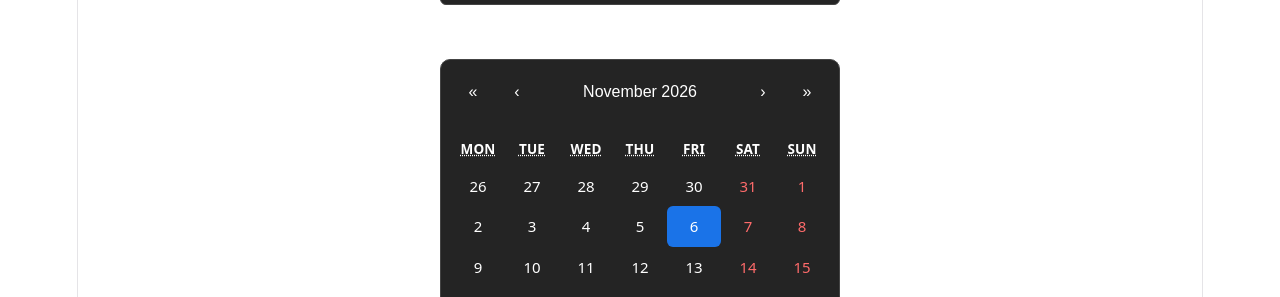
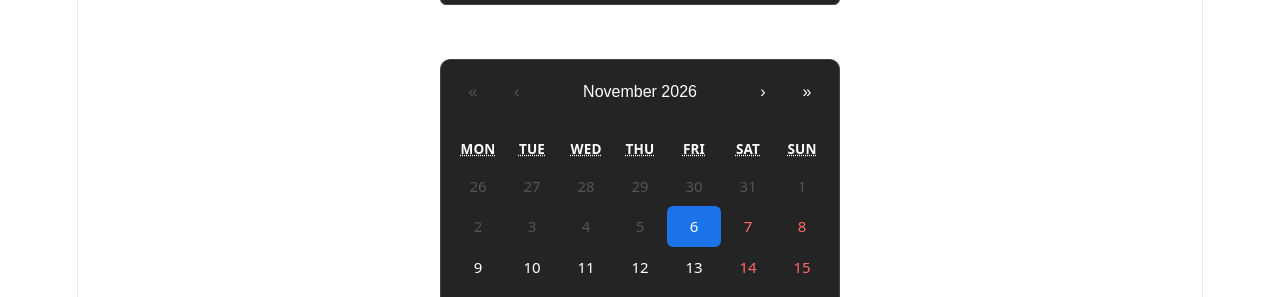
Before and after one commit to MartinBastias/banco-de-sangre, a React app in the folder frontend/: page / in a window 1280 px wide. Shown: the part 178-475 px from the top of the page. Built offline with nearby package versions, Linux system fonts and the light colour scheme; the HTML template or start-up script is replaced by a standard one.

Commit message:
refactor(ui): extrae logica a hook, bloquea fechas pasadas y formatea fechas a DD/MM/YYYY

```diff
--- a/frontend/src/components/CalendarioCitas.css
+++ b/frontend/src/components/CalendarioCitas.css
@@ -58,6 +58,20 @@
   color: white;
 }
 
+/* Botones de navegación deshabilitados (flechas) */
+.react-calendar__navigation button:disabled {
+  background-color: transparent !important;
+  color: #555 !important;
+  cursor: not-allowed;
+}
+
+/* Días deshabilitados (fechas pasadas) */
+.react-calendar__tile:disabled {
+  background-color: transparent !important;
+  color: #555 !important;
+  cursor: not-allowed;
+}
+
 /* --- Estilos para el Modal de Confirmación --- */
 .modal-overlay {
   position: fixed;
--- a/frontend/src/components/CalendarioCitas.jsx
+++ b/frontend/src/components/CalendarioCitas.jsx
@@ -1,6 +1,7 @@
-import React, { useState } from 'react';
+import React from 'react';
 import Calendar from 'react-calendar';
-import toast, { Toaster } from 'react-hot-toast';
+import { Toaster } from 'react-hot-toast';
+import { useCalendarioCitas } from './useCalendarioCitas';
 import 'react-calendar/dist/Calendar.css';
 import './CalendarioCitas.css';
 
@@ -12,57 +13,23 @@ import './CalendarioCitas.css';
  * @returns {JSX.Element} Interfaz de selección y visualización de disponibilidad.
  */
 function CalendarioCitas() {
-  const [fechaSeleccionada, setFechaSeleccionada] = useState(new Date());
-  const [sede, setSede] = useState('');
-  const [horaSeleccionada, setHoraSeleccionada] = useState('');
-  const [mostrarModal, setMostrarModal] = useState(false);
-
-  const [accionActual, setAccionActual] = useState('crear');
-  const [citaActiva, setCitaActiva] = useState(null);
-
-  const horariosDisponibles = ['09:00', '10:00', '11:30', '14:00', '15:30'];
-
-  /**
-   * Maneja la selección de una nueva fecha en el calendario y reinicia el bloque horario.
-   *
-   * @param {Date} nuevaFecha - Objeto Date seleccionado por el usuario.
-   */
-  const manejarCambioDeFecha = (nuevaFecha) => {
-    setFechaSeleccionada(nuevaFecha);
-    setHoraSeleccionada('');
-  };
-
-  /**
-   * Simula la petición a la API para procesar la creación, edición o cancelación de la cita,
-   * y muestra la notificación correspondiente.
-   */
-  const confirmarCita = async () => {
-    if (accionActual === 'cancelar') {
-      toast.success('Cita cancelada con éxito', { style: { background: '#333', color: '#fff' } });
-      setCitaActiva(null);
-      setAccionActual('crear');
-    } else {
-      toast.success(accionActual === 'editar' ? '¡Cita reagendada con éxito!' : '¡Cita agendada con éxito!', {
-        style: { background: '#333', color: '#fff' }
-      });
-      setCitaActiva({ sede, fechaSeleccionada, horaSeleccionada });
-      setAccionActual('crear');
-    }
-
-    setMostrarModal(false);
-    setSede('');
-    setHoraSeleccionada('');
-  };
-
-  /**
-   * Configura la acción a realizar y despliega el modal de confirmación correspondiente.
-   *
-   * @param {string} accion - Tipo de acción ('crear', 'editar', 'cancelar').
-   */
-  const abrirModal = (accion) => {
-    setAccionActual(accion);
-    setMostrarModal(true);
-  };
+  const {
+    fechaSeleccionada,
+    setFechaSeleccionada,
+    sede,
+    setSede,
+    horaSeleccionada,
+    setHoraSeleccionada,
+    mostrarModal,
+    setMostrarModal,
+    accionActual,
+    setAccionActual,
+    citaActiva,
+    horariosDisponibles,
+    manejarCambioDeFecha,
+    confirmarCita,
+    abrirModal
+  } = useCalendarioCitas();
 
   return (
     <>
@@ -74,7 +41,7 @@ function CalendarioCitas() {
           <div style={{ background: '#111', padding: '15px', borderRadius: '8px', marginBottom: '20px', border: '1px solid #444' }}>
             <h3 style={{ marginTop: 0 }}>Tu Cita Activa</h3>
             <p><strong>Sede:</strong> {citaActiva.sede === 'cpp' ? 'Sede Concepción' : citaActiva.sede === 'spp' ? 'Sede San Pedro de la Paz' : ''}</p>
-            <p><strong>Fecha:</strong> {citaActiva.fechaSeleccionada.toLocaleDateString()}</p>
+            <p><strong>Fecha:</strong> {citaActiva.fechaSeleccionada.toLocaleDateString('es-CL')}</p>
             <p><strong>Hora:</strong> {citaActiva.horaSeleccionada}</p>
 
             <div style={{ display: 'flex', gap: '10px', marginTop: '15px' }}>
@@ -116,10 +83,11 @@ function CalendarioCitas() {
             <Calendar
               onChange={manejarCambioDeFecha}
               value={fechaSeleccionada}
+              minDate={new Date()}
             />
 
             <div style={{ marginTop: '20px' }}>
-              <p>Horarios para el {fechaSeleccionada.toLocaleDateString()}:</p>
+              <p>Horarios para el {fechaSeleccionada.toLocaleDateString('es-CL')}:</p>
               <div style={{ display: 'flex', gap: '10px', flexWrap: 'wrap', marginTop: '10px' }}>
                 {horariosDisponibles.map((hora) => (
                   <button
@@ -168,11 +136,11 @@ function CalendarioCitas() {
             <h3>{accionActual === 'cancelar' ? 'Cancelar Cita' : 'Resumen de tu Cita'}</h3>
 
             {accionActual === 'cancelar' ? (
-              <p>¿Estás seguro de que deseas cancelar tu cita para el <strong>{citaActiva?.fechaSeleccionada.toLocaleDateString()}</strong> a las <strong>{citaActiva?.horaSeleccionada}</strong>?</p>
+              <p>¿Estás seguro de que deseas cancelar tu cita para el <strong>{citaActiva?.fechaSeleccionada.toLocaleDateString('es-CL')}</strong> a las <strong>{citaActiva?.horaSeleccionada}</strong>?</p>
             ) : (
               <>
                 <p><strong>Sede:</strong> {sede === 'cpp' ? 'Sede Concepción' : sede === 'spp' ? 'Sede San Pedro de la Paz' : ''}</p>
-                <p><strong>Fecha:</strong> {fechaSeleccionada.toLocaleDateString()}</p>
+                <p><strong>Fecha:</strong> {fechaSeleccionada.toLocaleDateString('es-CL')}</p>
                 <p><strong>Hora:</strong> {horaSeleccionada}</p>
               </>
             )}
--- /dev/null
+++ b/frontend/src/components/useCalendarioCitas.js
@@ -0,0 +1,79 @@
+import { useState } from 'react';
+import toast from 'react-hot-toast';
+
+/**
+ * Hook que gestiona el estado y la lógica de negocio para el agendamiento de citas.
+ *
+ * @returns {Object} Estado y funciones controladoras para la interfaz de calendario.
+ */
+export const useCalendarioCitas = () => {
+  const [fechaSeleccionada, setFechaSeleccionada] = useState(new Date());
+  const [sede, setSede] = useState('');
+  const [horaSeleccionada, setHoraSeleccionada] = useState('');
+  const [mostrarModal, setMostrarModal] = useState(false);
+
+  const [accionActual, setAccionActual] = useState('crear');
+  const [citaActiva, setCitaActiva] = useState(null);
+
+  const horariosDisponibles = ['09:00', '10:00', '11:30', '14:00', '15:30'];
+
+  /**
+   * Maneja la selección de una nueva fecha en el calendario y reinicia el bloque horario.
+   *
+   * @param {Date} nuevaFecha - Objeto Date seleccionado por el usuario.
+   */
+  const manejarCambioDeFecha = (nuevaFecha) => {
+    setFechaSeleccionada(nuevaFecha);
+    setHoraSeleccionada('');
+  };
+
+  /**
+   * Simula la petición a la API para procesar la creación, edición o cancelación de la cita,
+   * y muestra la notificación correspondiente.
+   */
+  const confirmarCita = async () => {
+    if (accionActual === 'cancelar') {
+      toast.success('Cita cancelada con éxito', { style: { background: '#333', color: '#fff' } });
+      setCitaActiva(null);
+      setAccionActual('crear');
+    } else {
+      toast.success(accionActual === 'editar' ? '¡Cita reagendada con éxito!' : '¡Cita agendada con éxito!', {
+        style: { background: '#333', color: '#fff' }
+      });
+      setCitaActiva({ sede, fechaSeleccionada, horaSeleccionada });
+      setAccionActual('crear');
+    }
+
+    setMostrarModal(false);
+    setSede('');
+    setHoraSeleccionada('');
+  };
+
+  /**
+   * Configura la acción a realizar y despliega el modal de confirmación correspondiente.
+   *
+   * @param {string} accion - Tipo de acción ('crear', 'editar', 'cancelar').
+   */
+  const abrirModal = (accion) => {
+    setAccionActual(accion);
+    setMostrarModal(true);
+  };
+
+  return {
+    fechaSeleccionada,
+    setFechaSeleccionada,
+    sede,
+    setSede,
+    horaSeleccionada,
+    setHoraSeleccionada,
+    mostrarModal,
+    setMostrarModal,
+    accionActual,
+    setAccionActual,
+    citaActiva,
+    horariosDisponibles,
+    manejarCambioDeFecha,
+    confirmarCita,
+    abrirModal
+  };
+};
```
